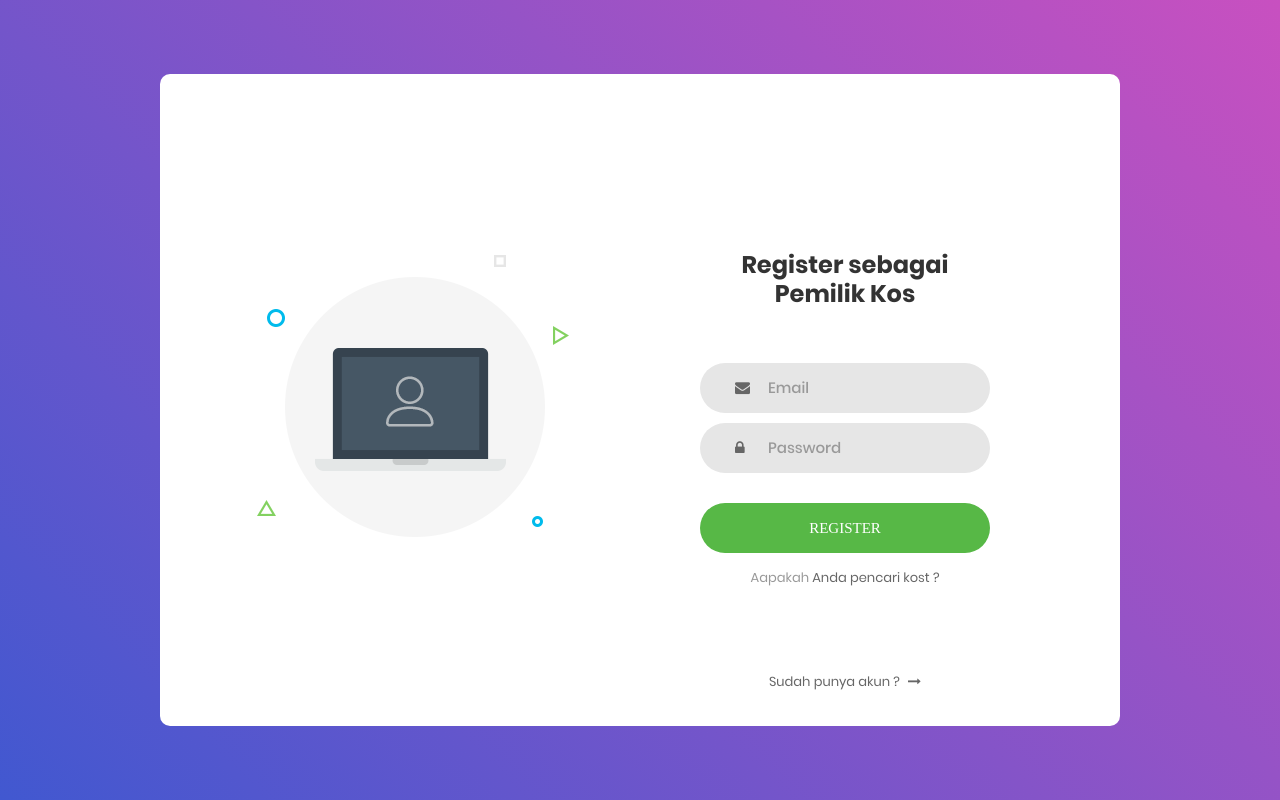
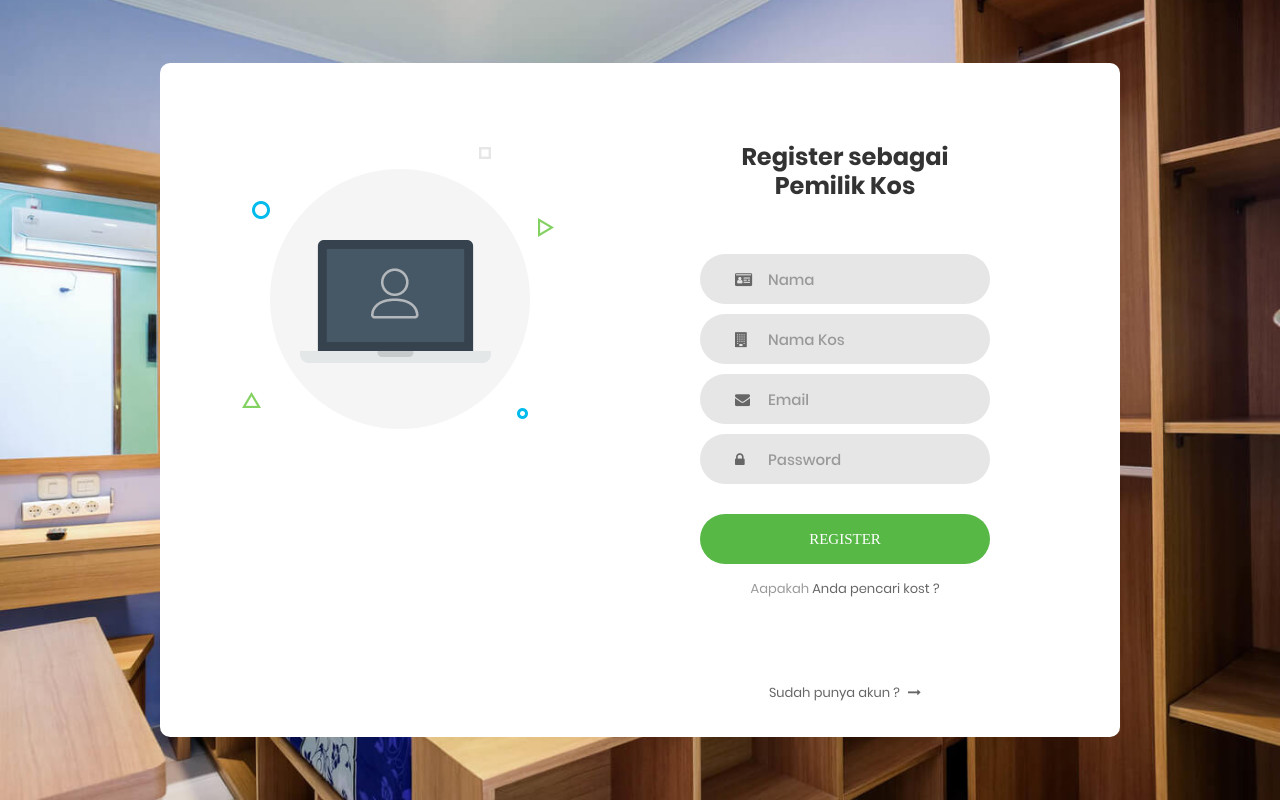
Before and after one commit to galihpribadi04/Sikost, a PHP site: page /register2.html in a window 1280 px wide. Run offline with PHP 8.4, Linux system fonts and the light colour scheme; some web fonts are replaced.

Commit message:
Penyesuaian tema

```diff
--- a/css/main.css
+++ b/css/main.css
@@ -174,7 +174,15 @@ iframe {
   background: -moz-linear-gradient(-135deg, #c850c0, #4158d0);
   background: linear-gradient(-135deg, #c850c0, #4158d0);
 }
-
+.wrapper{
+  background: url("../images/bg_hero_home-1400.jpg") no-repeat center ;
+  width: 100%;
+  height: 100vh;
+  background-size: cover;
+  display: flex;
+  justify-content: center;
+  align-items: center;
+}
 .wrap-login100 {
   width: 960px;
   background: #fff;
@@ -188,7 +196,7 @@ iframe {
   display: flex;
   flex-wrap: wrap;
   justify-content: space-between;
-  padding: 177px 130px 33px 95px;
+  padding: 80px 130px 33px 80px;
 }
 
 /*------------------------------------------------------------------
--- a/login.html
+++ b/login.html
@@ -24,7 +24,7 @@
 <body>
 
 	<div class="limiter">
-		<div class="container-login100">
+		<div class="wrapper">
 			<div class="wrap-login100">
 				<div class="login100-pic js-tilt" data-tilt>
 					<img src="images/img-01.png" alt="IMG">
--- a/register2.html
+++ b/register2.html
@@ -24,7 +24,7 @@
 <body>
 
 	<div class="limiter">
-		<div class="container-login100">
+		<div class="wrapper">
 			<div class="wrap-login100">
 				<div class="login100-pic js-tilt" data-tilt>
 					<img src="images/img-01.png" alt="IMG">
@@ -35,6 +35,20 @@
 						Register sebagai Pemilik Kos
 					</span>
 
+					<div class="wrap-input100 validate-input" data-validate = "Name is required">
+						<input class="input100" type="text" name="nama" placeholder="Nama">
+						<span class="focus-input100"></span>
+						<span class="symbol-input100">
+							<i class="fa fa-id-card" aria-hidden="true"></i>
+						</span>
+					</div>
+					<div class="wrap-input100 validate-input" data-validate = "Kos name is required">
+						<input class="input100" type="text" name="email" placeholder="Nama Kos">
+						<span class="focus-input100"></span>
+						<span class="symbol-input100">
+							<i class="fa fa-building" aria-hidden="true"></i>
+						</span>
+					</div>
 					<div class="wrap-input100 validate-input" data-validate = "Valid email is required: ex@abc.xyz">
 						<input class="input100" type="text" name="email" placeholder="Email">
 						<span class="focus-input100"></span>
--- a/styles/main_styles.css
+++ b/styles/main_styles.css
@@ -425,7 +425,7 @@ section
 }
 .hassubs ul li:not(:last-child)
 {
-	margin-bottom: 11px;
+	margin-bottom: 10px;
 }
 .hassubs ul li a
 {
```
Also changed, not shown: index.html (+8 -5 lines), map.html (+3 -5 lines), register.html (+8 -1 lines).
